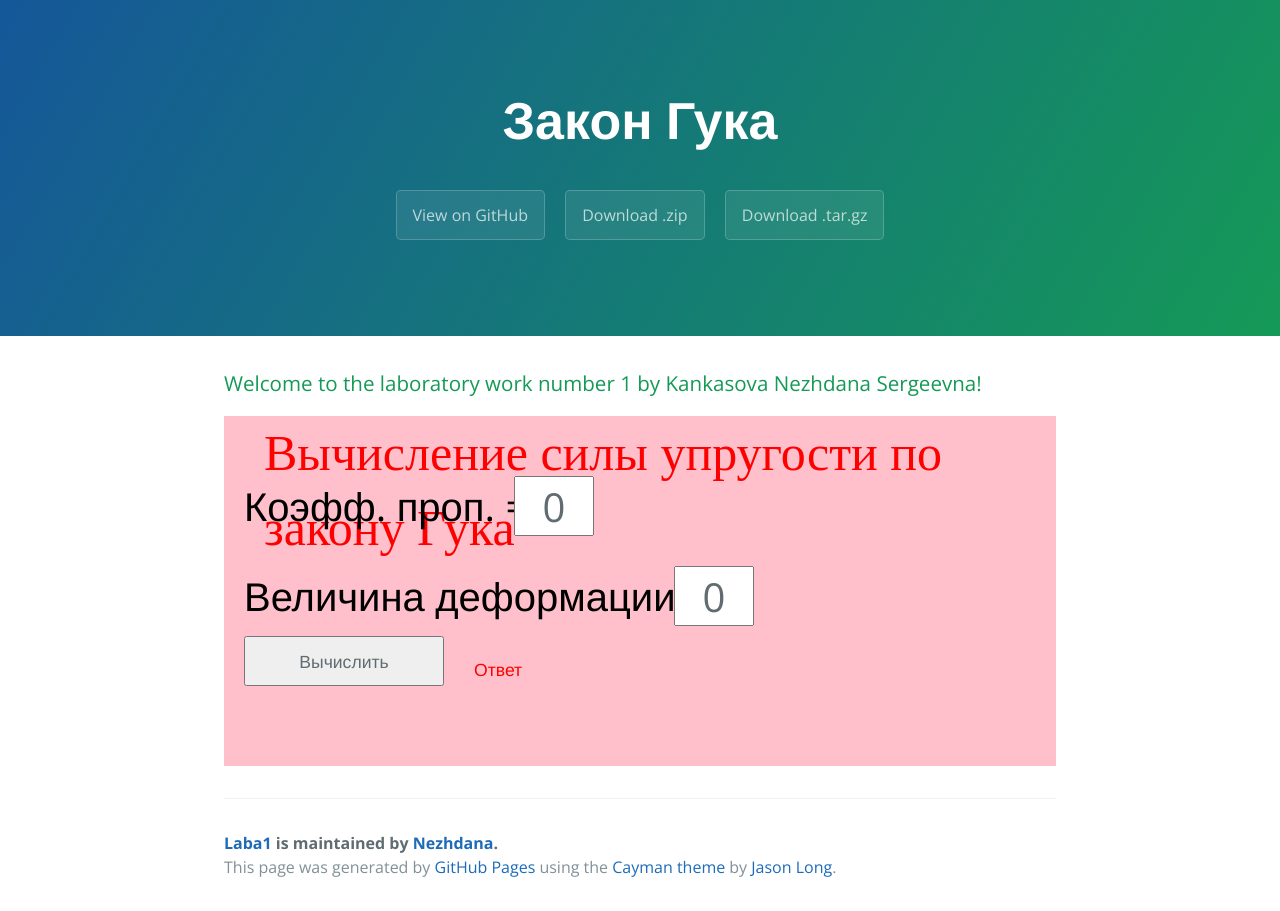
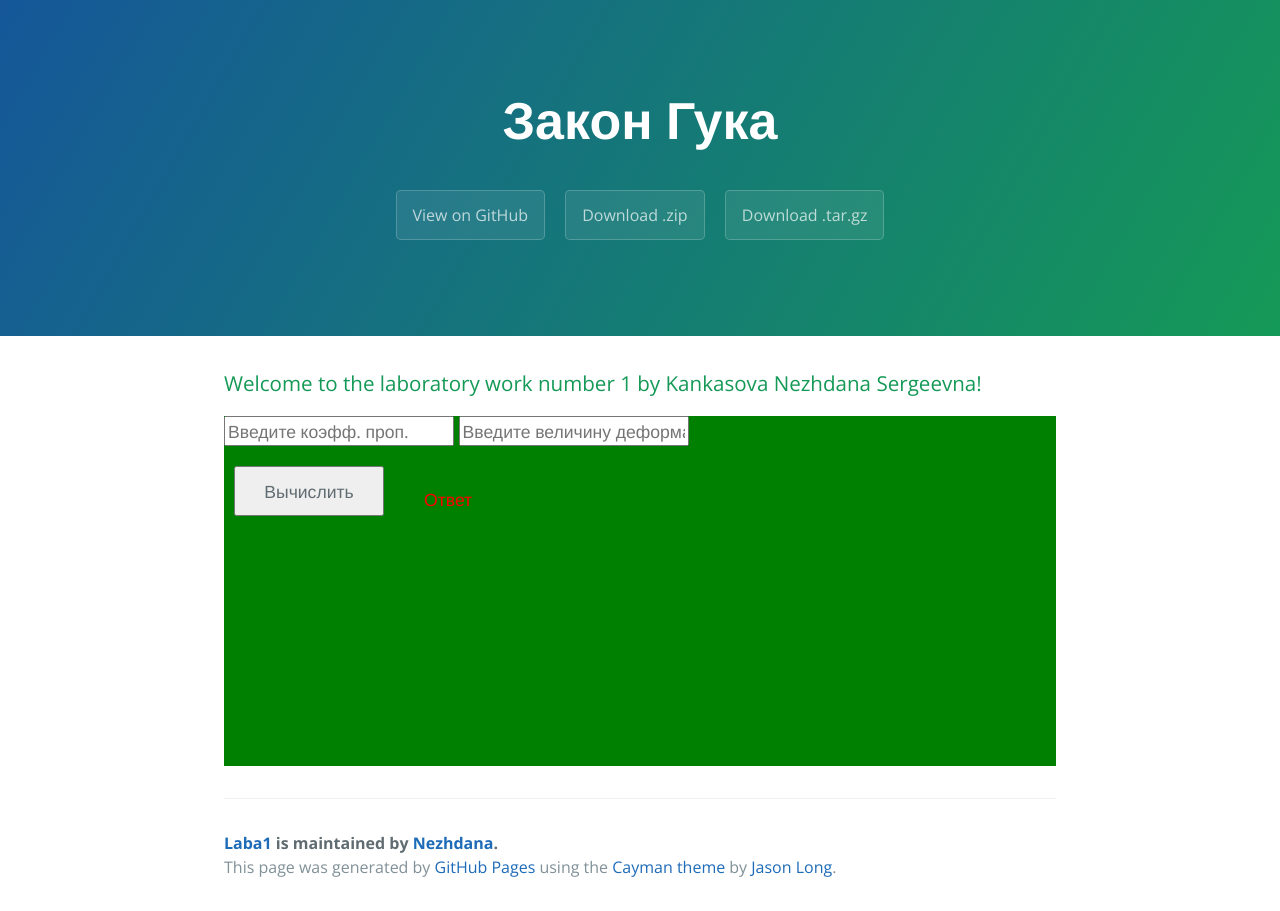
Before and after one commit to Nezhdana/Laba1, a plain HTML site: page index.html in a window 1280 px wide. Drawn offline with nearby package versions, Linux system fonts and the light colour scheme.

Commit message:
Update index.html

```diff
--- a/index.html
+++ b/index.html
@@ -20,16 +20,7 @@ position: absolute;
 #area {
 position: relative;
 height: 350px;
-background-color: pink;
-}
-#koff {
-font-size: 40px;
-color: black;
-}
-#hhead {
-font-size: 50px;
-color: red;
-font-family: serif;
+background-color: green;
 }
 #answer {
 font-size: 36 px;
@@ -53,15 +44,13 @@ color: red;
 <p id="area">
 
 
-  <span style="position: absolute; top:0px; left:40px;" id = "hhead"> Вычисление силы упругости по закону Гука </span>
-<span style="position: absolute; top:60px; left:20px;" id = "koff"> Коэфф. проп. = </span>
-<input type="text" class="td" value="0" id="td1"style="top:60px; left:290px;">
-<span style="position: absolute; top:150px; left:20px;" id = "koff"> Величина деформации = </span>
-<input type="text" class="td" value="0" id="td2"style="top:150px; left:450px;">
+   <input placeholder='Введите коэфф. проп.' id = 'td1'>
+
+   <input placeholder='Введите величину деформации' id = 'td2'>
 
 <input type="button"
-          value="Вычислить" onclick="Fupr()" style="position: absolute; top:220px; left: 20px; width: 200px; height: 50px;">
-<span style="position: absolute; top:240px; left:250px;" id = "answer"> Ответ </span>
+          value="Вычислить" onclick="Fupr()" style="position: absolute; top:50px; left: 10px; width: 150px; height: 50px;">
+<span style="position: absolute; top:70px; left:200px;" id = "answer"> Ответ </span>
 
 </p>
 
```
